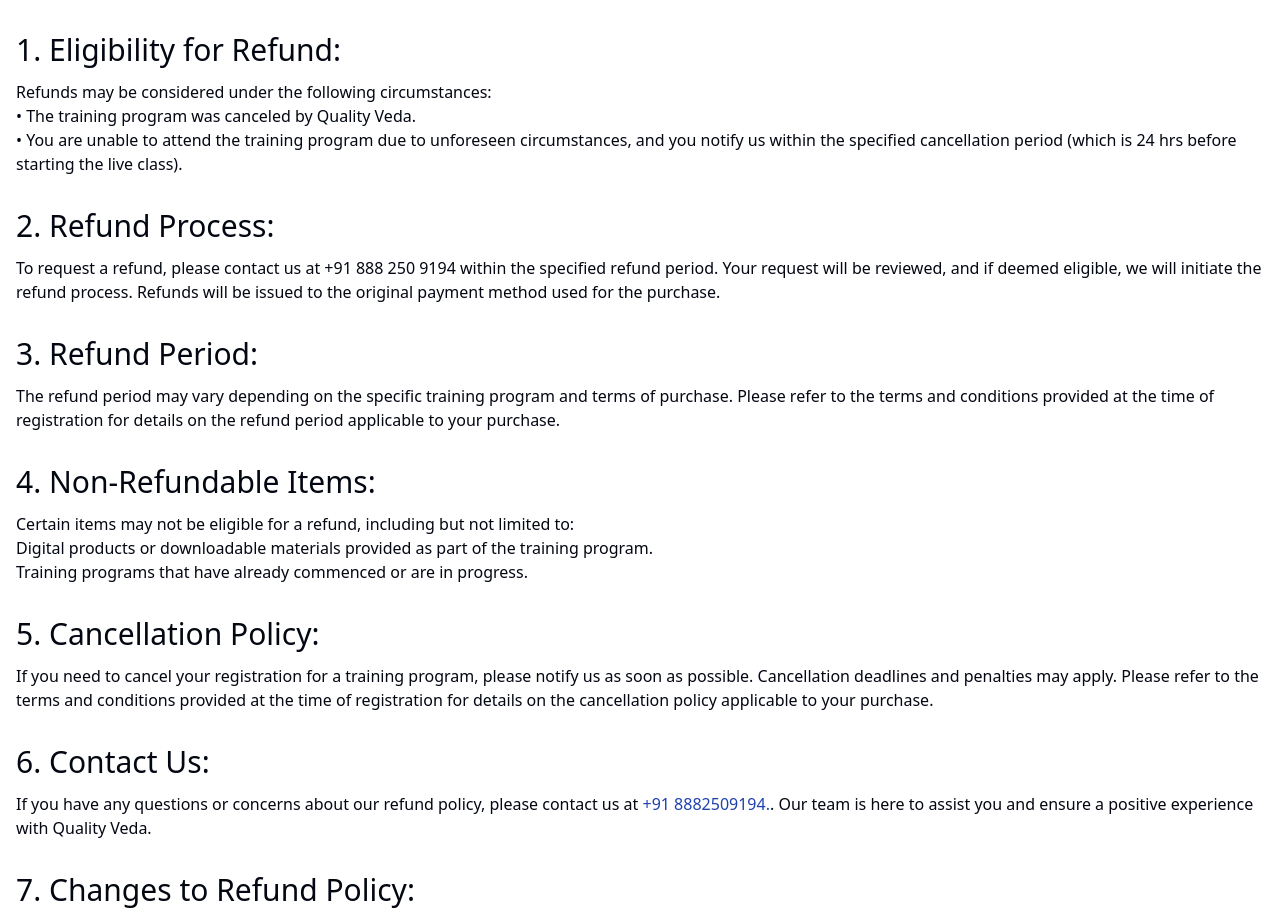
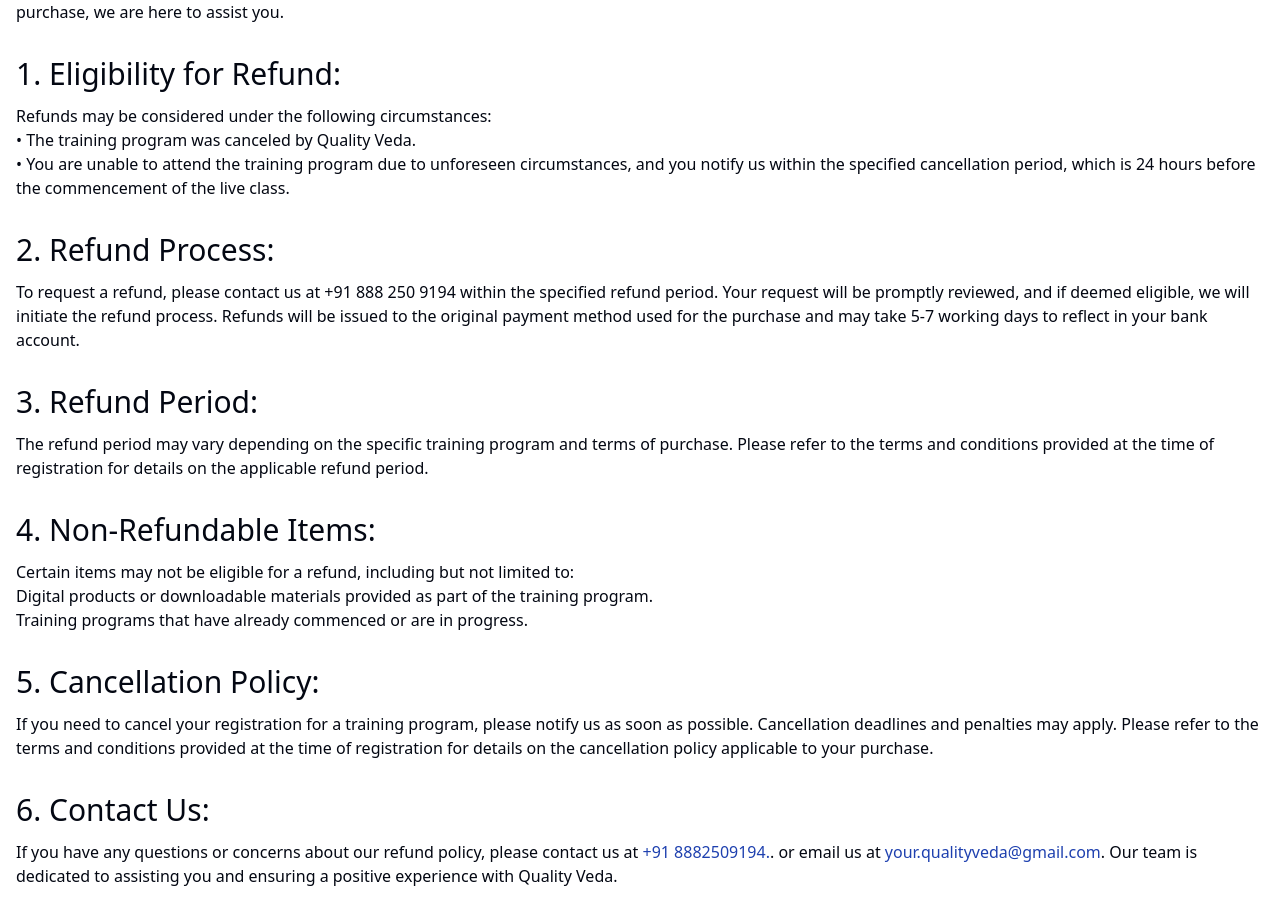
Before and after one commit to adityatyagi-av/qualityveda, a Next.js app: page /refundpolicy in a window 1280 px wide. Shown: the part 388-1311 px from the top of the page. Built offline with nearby package versions, Linux system fonts and the light colour scheme; no server answers.

Commit message:
refund page updated

```diff
--- a/app/refundpolicy/Policy.tsx
+++ b/app/refundpolicy/Policy.tsx
@@ -14,7 +14,7 @@
   <div className="px-4 max-w-screen-xl pb-20 mx-auto prose">
     <h2 className='text-3xl'>Refund Policy:</h2>
     <p className='mt-3'>
-    At Quality Veda, we strive to ensure your satisfaction with our training programs. If you are not entirely satisfied with your purchase, we{`'`}re here to help.    </p>
+    At Quality Veda, we are committed to providing you with a seamless experience with our training programs. If for any reason you are not entirely satisfied with your purchase, we are here to assist you.</p>
 
     <h2 className='text-3xl mt-8'>1. Eligibility for Refund:</h2>
 
@@ -22,7 +22,7 @@
     Refunds may be considered under the following circumstances:
     <ul>
         <li>•  The training program was canceled by Quality Veda.</li>
-        <li>•  You are unable to attend the training program due to unforeseen circumstances, and you notify us within the specified cancellation period (which is 24 hrs before starting the live class).</li>
+        <li>•  You are unable to attend the training program due to unforeseen circumstances, and you notify us within the specified cancellation period, which is 24 hours before the commencement of the live class.</li>
     </ul>
 
     </p>
@@ -32,17 +32,11 @@
 
     <h2 className='text-3xl mt-8'>2. Refund Process:</h2>
     <p className='mt-3'>
-    To request a refund, please contact us at +91 888 250 9194 within the specified refund period.
-Your request will be reviewed, and if deemed eligible, we will initiate the refund process.
-Refunds will be issued to the original payment method used for the purchase.
-
-
-
+    To request a refund, please contact us at +91 888 250 9194 within the specified refund period. Your request will be promptly reviewed, and if deemed eligible, we will initiate the refund process. Refunds will be issued to the original payment method used for the purchase and may take 5-7 working days to reflect in your bank account.
     </p>
     <h2 className='text-3xl mt-8'>3. Refund Period:</h2>
     <p className='mt-3'>
-    The refund period may vary depending on the specific training program and terms of purchase. Please refer to the terms and conditions provided at the time of registration for details on the refund period applicable to your purchase.
-
+    The refund period may vary depending on the specific training program and terms of purchase. Please refer to the terms and conditions provided at the time of registration for details on the applicable refund period.
     </p>
 
     <h2 className='text-3xl mt-8'>4. Non-Refundable Items:</h2>
@@ -61,21 +55,21 @@
 
     <h2 className='text-3xl mt-8'>5. Cancellation Policy:</h2>
     <p className='mt-3'>
-    If you need to cancel your registration for a training program, please notify us as soon as possible.
-Cancellation deadlines and penalties may apply. Please refer to the terms and conditions provided at the time of registration for details on the cancellation policy applicable to your purchase.
+    If you need to cancel your registration for a training program, please notify us as soon as possible. Cancellation deadlines and penalties may apply. Please refer to the terms and conditions provided at the time of registration for details on the cancellation policy applicable to your purchase.
 
     </p>
 
 
     <h2 className='text-3xl mt-8'>6. Contact Us:</h2>
     <p className='mt-3'>
-    If you have any questions or concerns about our refund policy, please contact us at <a className='text-blue-800' href='tel:+918882509194.'>+91 8882509194.</a>. Our team is here to assist you and ensure a positive experience with Quality Veda. </p>
+    If you have any questions or concerns about our refund policy, please contact us at <a className='text-blue-800' href='tel:+918882509194.'>+91 8882509194.</a>. or email us at <a className='text-blue-800' href='mailto:your.qualityveda@gmail.com'>your.qualityveda@gmail.com</a>. Our team is dedicated to assisting you and ensuring a positive experience with Quality Veda.</p>
 
 
     <h2 className='text-3xl mt-8'>7. Changes to Refund Policy:</h2>
     <p className='mt-3'>
     Quality Veda reserves the right to modify or update this refund policy at any time without prior notice. Any changes will be effective immediately upon posting on our website or other communication channels.
-Thank you for choosing Quality Veda. We appreciate your trust and support in our training programs.
+    <br />
+    Thank you for choosing Quality Veda. We appreciate your trust and support in our training programs.
   </p>
 
 
```
